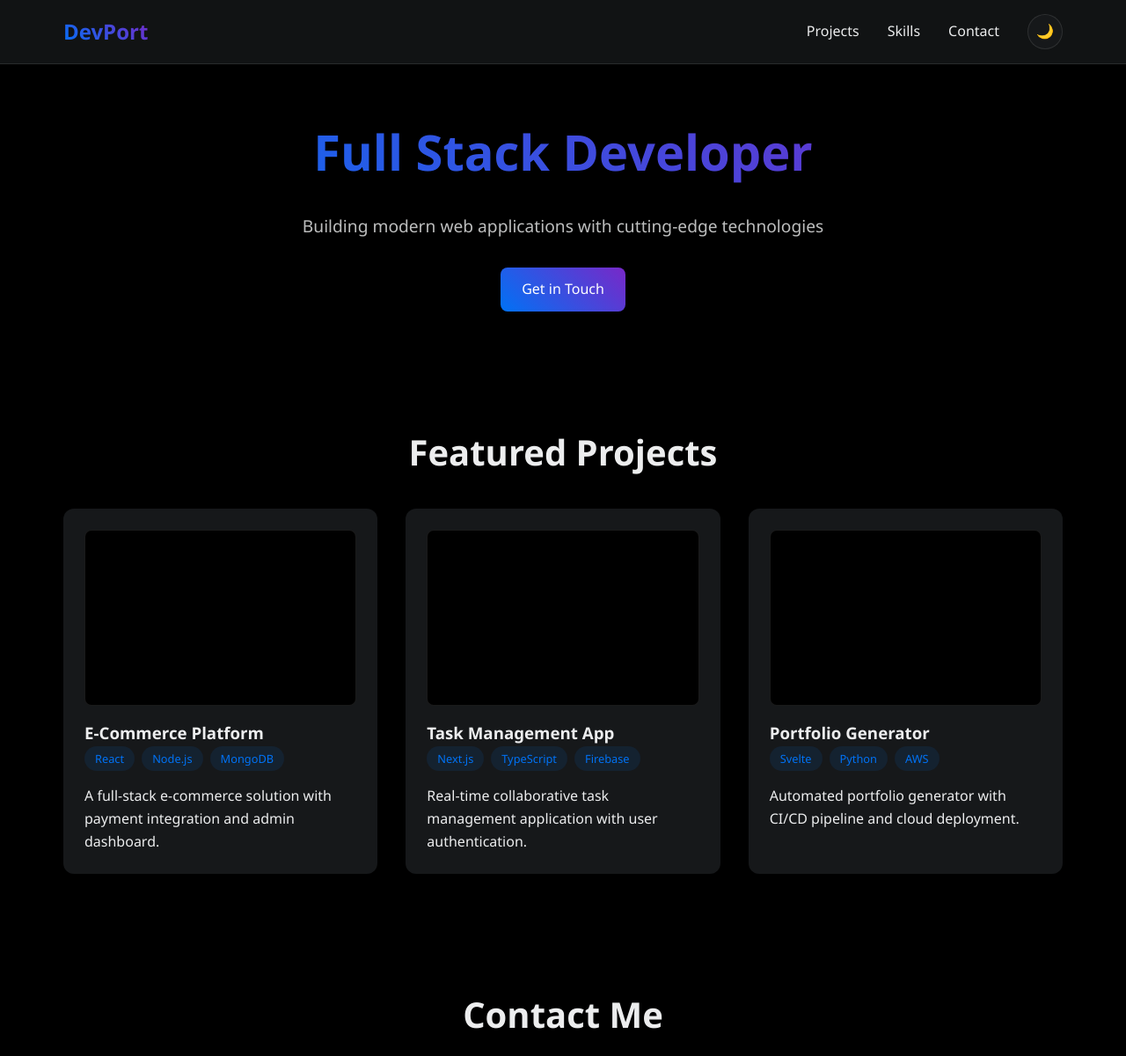
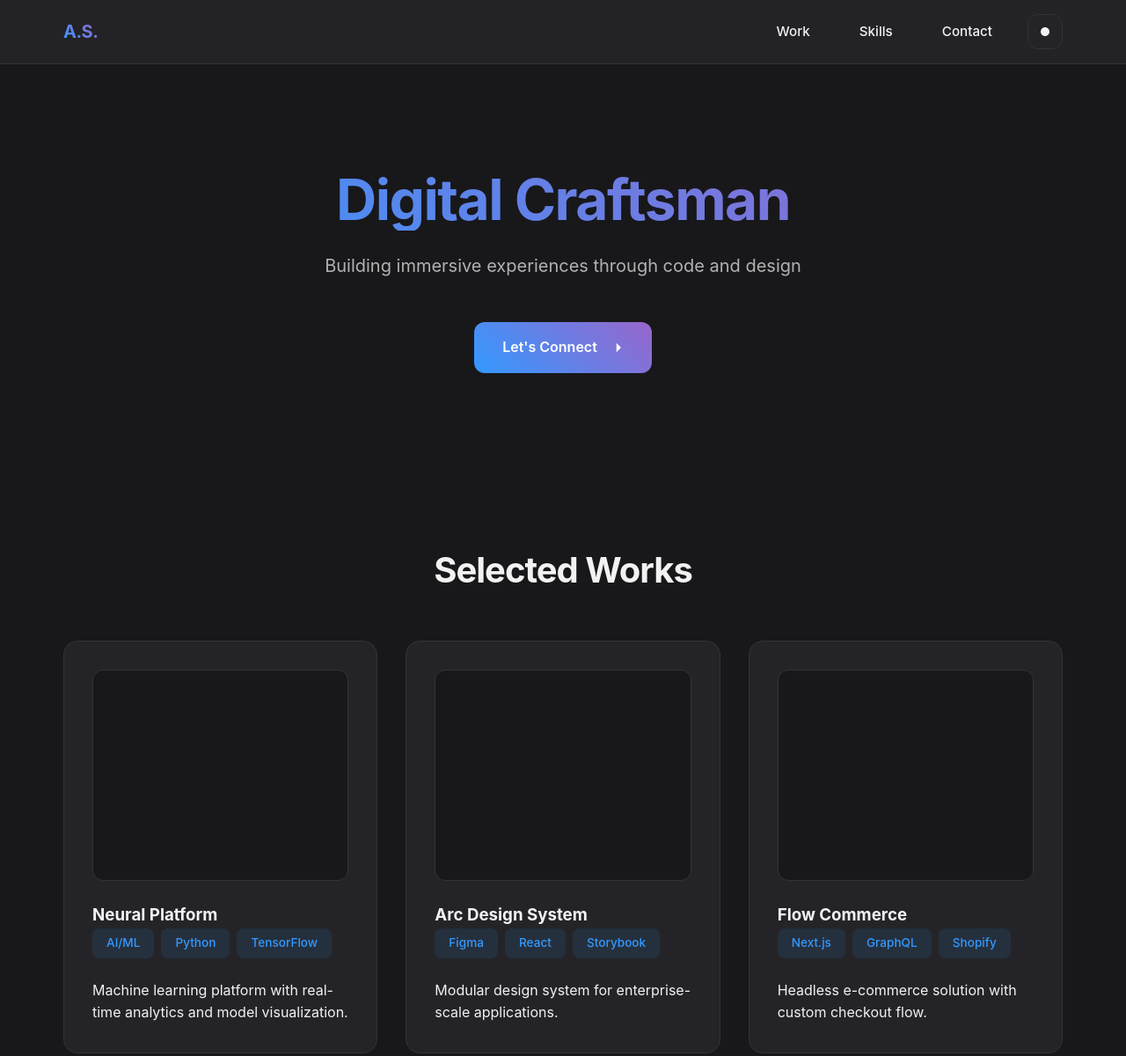
Before and after one commit to TheSasquatchDEV/thesasquatchdev.github.io, a plain HTML site: page index.html in a window 1280 px wide. Shown: the top 1200 px of the page at 88% size. Drawn offline with Linux system fonts and the light colour scheme.

Commit message:
Update index.html

```diff
--- a/index.html
+++ b/index.html
@@ -3,39 +3,44 @@
 <head>
     <meta charset="UTF-8">
     <meta name="viewport" content="width=device-width, initial-scale=1.0">
-    <title>Dev Portfolio | NextUI Style</title>
+    <title>Testing again</title>
     <link rel="stylesheet" href="https://cdnjs.cloudflare.com/ajax/libs/font-awesome/6.0.0/css/all.min.css">
     <style>
         :root {
-            --primary: #0072F5;
-            --secondary: #7828C8;
-            --text: #ECEDEE;
-            --background: #000000;
-            --card-bg: #16181A;
-            --nav-bg: rgba(22, 24, 26, 0.8);
-            --border: rgba(255, 255, 255, 0.1);
+            --primary: hsl(210, 100%, 60%);
+            --secondary: hsl(270, 50%, 60%);
+            --text: hsl(0, 0%, 95%);
+            --background: hsl(240, 6%, 10%);
+            --surface: hsl(240, 5%, 15%);
+            --border: hsl(0, 0%, 20%);
+            --nav-bg: hsla(240, 5%, 15%, 0.95);
+            --glass: hsla(240, 5%, 15%, 0.5);
+            --shadow: 0 8px 32px rgba(0, 0, 0, 0.1);
         }
 
         [data-theme="light"] {
-            --text: #11181C;
-            --background: #ffffff;
-            --card-bg: #f5f5f5;
-            --nav-bg: rgba(255, 255, 255, 0.8);
-            --border: rgba(0, 0, 0, 0.1);
+            --text: hsl(240, 6%, 10%);
+            --background: hsl(0, 0%, 98%);
+            --surface: hsl(0, 0%, 100%);
+            --border: hsl(0, 0%, 90%);
+            --nav-bg: hsla(0, 0%, 100%, 0.95);
+            --glass: hsla(0, 0%, 100%, 0.5);
+            --shadow: 0 8px 32px rgba(0, 0, 0, 0.05);
         }
 
         * {
             margin: 0;
             padding: 0;
             box-sizing: border-box;
-            font-family: 'Segoe UI', sans-serif;
-            transition: background-color 0.3s ease, color 0.3s ease;
+            font-family: 'Inter', system-ui, sans-serif;
+            -webkit-font-smoothing: antialiased;
         }
 
         body {
-            background-color: var(--background);
+            background: var(--background);
             color: var(--text);
             line-height: 1.6;
+            transition: background 0.4s ease, color 0.4s ease;
         }
 
         .container {
@@ -46,16 +51,25 @@
 
         /* Theme Toggle */
         .theme-toggle {
-            position: relative;
             width: 40px;
             height: 40px;
-            border-radius: 50%;
-            display: flex;
-            align-items: center;
-            justify-content: center;
+            border-radius: 12px;
+            display: grid;
+            place-items: center;
             cursor: pointer;
-            background: var(--card-bg);
+            background: var(--surface);
             border: 1px solid var(--border);
+            transition: transform 0.2s ease;
+        }
+
+        .theme-toggle:hover {
+            transform: scale(1.05);
+        }
+
+        .theme-toggle svg {
+            width: 20px;
+            height: 20px;
+            fill: var(--text);
         }
 
         /* Navigation */
@@ -64,7 +78,7 @@
             top: 0;
             width: 100%;
             background: var(--nav-bg);
-            backdrop-filter: blur(10px);
+            backdrop-filter: blur(12px);
             z-index: 1000;
             padding: 1rem 0;
             border-bottom: 1px solid var(--border);
@@ -74,132 +88,120 @@
             display: flex;
             justify-content: space-between;
             align-items: center;
+            gap: 2rem;
         }
 
         .logo {
-            font-size: 1.5rem;
+            font-size: 1.25rem;
             font-weight: 700;
             background: linear-gradient(45deg, var(--primary), var(--secondary));
             -webkit-background-clip: text;
             -webkit-text-fill-color: transparent;
+            letter-spacing: -0.5px;
         }
 
         .nav-links {
             display: flex;
             align-items: center;
-            gap: 2rem;
+            gap: 1.5rem;
         }
 
         .nav-links a {
             color: var(--text);
             text-decoration: none;
-            transition: color 0.3s ease;
+            font-size: 0.95rem;
+            font-weight: 500;
+            padding: 0.5rem 1rem;
+            border-radius: 8px;
+            transition: all 0.2s ease;
         }
 
         .nav-links a:hover {
-            color: var(--primary);
+            background: var(--glass);
         }
 
         /* Hero Section */
         .hero {
-            padding: 8rem 0 4rem;
+            padding: 12rem 0 6rem;
             text-align: center;
         }
 
         .hero h1 {
-            font-size: 3.5rem;
+            font-size: 4rem;
             margin-bottom: 1.5rem;
+            line-height: 1.1;
             background: linear-gradient(45deg, var(--primary), var(--secondary));
             -webkit-background-clip: text;
             -webkit-text-fill-color: transparent;
+            letter-spacing: -1.5px;
         }
 
         .hero p {
-            font-size: 1.2rem;
-            color: color-mix(in srgb, var(--text) 80%, transparent);
+            font-size: 1.25rem;
+            color: color-mix(in srgb, var(--text) 70%, transparent);
             max-width: 600px;
-            margin: 0 auto 2rem;
+            margin: 0 auto 3rem;
+            font-weight: 400;
         }
 
         /* Projects Grid */
         .projects {
-            padding: 4rem 0;
+            padding: 6rem 0;
         }
 
         h2 {
             font-size: 2.5rem;
-            margin-bottom: 2rem;
+            margin-bottom: 3rem;
             text-align: center;
+            letter-spacing: -1px;
         }
 
         .projects-grid {
             display: grid;
-            grid-template-columns: repeat(auto-fit, minmax(300px, 1fr));
+            grid-template-columns: repeat(auto-fit, minmax(320px, 1fr));
             gap: 2rem;
-            margin-top: 2rem;
         }
 
         .project-card {
-            background: var(--card-bg);
-            border-radius: 12px;
-            padding: 1.5rem;
-            box-shadow: 0 4px 6px rgba(0, 0, 0, 0.1);
-            transition: transform 0.3s ease;
+            background: var(--surface);
+            border-radius: 16px;
+            padding: 2rem;
+            border: 1px solid var(--border);
+            transition: transform 0.3s cubic-bezier(0.4, 0, 0.2, 1);
         }
 
         .project-card:hover {
-            transform: translateY(-5px);
+            transform: translateY(-8px);
         }
 
         .project-image {
-            height: 200px;
+            height: 240px;
             background: var(--background);
-            border-radius: 8px;
-            margin-bottom: 1rem;
+            border-radius: 12px;
+            margin-bottom: 1.5rem;
             border: 1px solid var(--border);
+            overflow: hidden;
         }
 
         .project-tags {
             display: flex;
             gap: 0.5rem;
-            margin-bottom: 1rem;
+            margin-bottom: 1.5rem;
             flex-wrap: wrap;
         }
 
         .tag {
-            background: rgba(0, 114, 245, 0.1);
+            background: color-mix(in srgb, var(--primary) 10%, transparent);
             color: var(--primary);
-            padding: 0.25rem 0.75rem;
-            border-radius: 20px;
-            font-size: 0.8rem;
-        }
-
-        /* Buttons */
-        .btn {
-            display: inline-flex;
-            align-items: center;
-            padding: 0.75rem 1.5rem;
+            padding: 0.375rem 1rem;
             border-radius: 8px;
+            font-size: 0.85rem;
             font-weight: 500;
-            text-decoration: none;
-            transition: all 0.3s ease;
-        }
-
-        .btn-primary {
-            background: linear-gradient(45deg, var(--primary), var(--secondary));
-            color: white;
-            border: none;
-            cursor: pointer;
-        }
-
-        .btn-primary:hover {
-            opacity: 0.9;
-            transform: translateY(-2px);
         }
 
         /* Contact Section */
         .contact {
-            padding: 4rem 0;
+            padding: 6rem 0;
             text-align: center;
         }
 
@@ -215,22 +217,57 @@
 
         input, textarea {
             width: 100%;
-            padding: 0.75rem;
-            background: var(--card-bg);
+            padding: 1rem;
+            background: var(--surface);
             border: 1px solid var(--border);
             color: var(--text);
-            border-radius: 8px;
+            border-radius: 12px;
             font-size: 1rem;
-            resize: vertical;
+            transition: all 0.2s ease;
+        }
+
+        input:focus, textarea:focus {
+            outline: none;
+            border-color: var(--primary);
+            box-shadow: 0 0 0 3px color-mix(in srgb, var(--primary) 20%, transparent);
+        }
+
+        /* Buttons */
+        .btn {
+            display: inline-flex;
+            align-items: center;
+            gap: 0.75rem;
+            padding: 1rem 2rem;
+            border-radius: 12px;
+            font-weight: 600;
+            text-decoration: none;
+            transition: all 0.2s cubic-bezier(0.4, 0, 0.2, 1);
+        }
+
+        .btn-primary {
+            background: linear-gradient(45deg, var(--primary), var(--secondary));
+            color: white;
+            border: none;
+            cursor: pointer;
+        }
+
+        .btn-primary:hover {
+            opacity: 0.95;
+            transform: translateY(-2px);
+            box-shadow: var(--shadow);
         }
 
         @media (max-width: 768px) {
             .nav-links {
-                gap: 1rem;
+                display: none;
+            }
+
+            .hero {
+                padding: 8rem 0 4rem;
             }
 
             .hero h1 {
-                font-size: 2.5rem;
+                font-size: 3rem;
             }
 
             h2 {
@@ -240,11 +277,11 @@
 
         @media (max-width: 480px) {
             .container {
-                padding: 0 1rem;
+                padding: 0 1.5rem;
             }
 
-            .nav-links a {
-                display: none;
+            .project-card {
+                padding: 1.5rem;
             }
         }
     </style>
@@ -252,13 +289,15 @@
 <body>
     <nav>
         <div class="container nav-content">
-            <div class="logo">DevPort</div>
+            <div class="logo">A.S.</div>
             <div class="nav-links">
-                <a href="#projects">Projects</a>
+                <a href="#projects">Work</a>
                 <a href="#skills">Skills</a>
                 <a href="#contact">Contact</a>
                 <div class="theme-toggle" onclick="toggleTheme()">
-                    <span class="theme-icon">🌙</span>
+                    <svg viewBox="0 0 24 24" width="24" height="24">
+                        <path class="theme-icon" d="M12 18c-3.3 0-6-2.7-6-6s2.7-6 6-6 6 2.7 6 6-2.7 6-6 6zm0-14v4m-8 8H2m4.3-10.7L4.9 5.1m12.8 12.8l1.4 1.4M20 12h4m-2 8.7l-1.4-1.4M12 22v-4"/>
+                    </svg>
                 </div>
             </div>
         </div>
@@ -266,45 +305,52 @@
 
     <section class="hero">
         <div class="container">
-            <h1>Full Stack Developer</h1>
-            <p>Building modern web applications with cutting-edge technologies</p>
-            <a href="#contact" class="btn btn-primary">Get in Touch</a>
+            <h1>Digital Craftsman</h1>
+            <p>Building immersive experiences through code and design</p>
+            <div style="margin-top: 3rem;">
+                <a href="#contact" class="btn btn-primary">
+                    Let's Connect
+                    <svg viewBox="0 0 24 24" width="18" height="18" fill="currentColor">
+                        <path d="M4 12h16m-7-7l7 7-7 7"/>
+                    </svg>
+                </a>
+            </div>
         </div>
     </section>
 
     <section id="projects" class="projects">
         <div class="container">
-            <h2>Featured Projects</h2>
+            <h2>Selected Works</h2>
             <div class="projects-grid">
                 <div class="project-card">
                     <div class="project-image"></div>
-                    <h3>E-Commerce Platform</h3>
+                    <h3>Neural Platform</h3>
                     <div class="project-tags">
-                        <span class="tag">React</span>
-                        <span class="tag">Node.js</span>
-                        <span class="tag">MongoDB</span>
+                        <span class="tag">AI/ML</span>
+                        <span class="tag">Python</span>
+                        <span class="tag">TensorFlow</span>
                     </div>
-                    <p>A full-stack e-commerce solution with payment integration and admin dashboard.</p>
+                    <p>Machine learning platform with real-time analytics and model visualization.</p>
                 </div>
                 <div class="project-card">
                     <div class="project-image"></div>
-                    <h3>Task Management App</h3>
+                    <h3>Arc Design System</h3>
                     <div class="project-tags">
-                        <span class="tag">Next.js</span>
-                        <span class="tag">TypeScript</span>
-                        <span class="tag">Firebase</span>
+                        <span class="tag">Figma</span>
+                        <span class="tag">React</span>
+                        <span class="tag">Storybook</span>
                     </div>
-                    <p>Real-time collaborative task management application with user authentication.</p>
+                    <p>Modular design system for enterprise-scale applications.</p>
                 </div>
                 <div class="project-card">
                     <div class="project-image"></div>
-                    <h3>Portfolio Generator</h3>
+                    <h3>Flow Commerce</h3>
                     <div class="project-tags">
-                        <span class="tag">Svelte</span>
-                        <span class="tag">Python</span>
-                        <span class="tag">AWS</span>
+                        <span class="tag">Next.js</span>
+                        <span class="tag">GraphQL</span>
+                        <span class="tag">Shopify</span>
                     </div>
-                    <p>Automated portfolio generator with CI/CD pipeline and cloud deployment.</p>
+                    <p>Headless e-commerce solution with custom checkout flow.</p>
                 </div>
             </div>
         </div>
@@ -312,7 +358,7 @@
 
     <section id="contact" class="contact">
         <div class="container">
-            <h2>Contact Me</h2>
+            <h2>Get in Touch</h2>
             <form class="contact-form">
                 <div class="input-group">
                     <input type="text" placeholder="Name" required>
@@ -323,7 +369,12 @@
                 <div class="input-group">
                     <textarea rows="5" placeholder="Your Message" required></textarea>
                 </div>
-                <button type="submit" class="btn btn-primary">Send Message</button>
+                <button type="submit" class="btn btn-primary">
+                    Send Message
+                    <svg viewBox="0 0 24 24" width="18" height="18" fill="currentColor">
+                        <path d="M22 2L11 13m5 0l6-6-6 6 6 6M2 22l3.5-3.5"/>
+                    </svg>
+                </button>
             </form>
         </div>
     </section>
@@ -337,13 +388,14 @@
             localStorage.setItem('theme', newTheme);
 
             const themeIcon = document.querySelector('.theme-icon');
-            themeIcon.textContent = newTheme === 'dark' ? '🌙' : '☀️';
+            themeIcon.style.transform = `rotate(${newTheme === 'dark' ? '0' : '180deg'})`;
         }
 
         // Initialize theme
         const savedTheme = localStorage.getItem('theme') || 'dark';
         document.documentElement.setAttribute('data-theme', savedTheme);
-        document.querySelector('.theme-icon').textContent = savedTheme === 'dark' ? '🌙' : '☀️';
+        document.querySelector('.theme-icon').style.transform =
+            savedTheme === 'dark' ? 'rotate(0)' : 'rotate(180deg)';
     </script>
 </body>
 </html>
```
